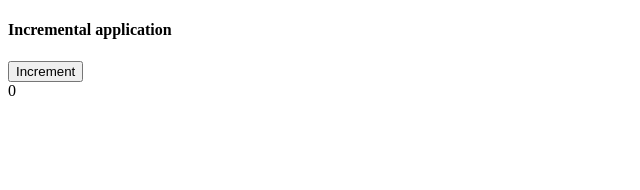
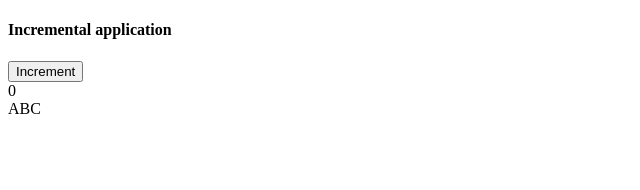
Before and after one commit to yura-moryliak/ymrlk-blog, an Angular app: page / in a window 1280 px wide. Shown: the top 190 px of the page, without its empty margins (0-640 px from the left). Built offline with nearby package versions, Linux system fonts and the light colour scheme.

Commit message:
Dummy commit before real development @2

```diff
--- a/src/app/app.component.html
+++ b/src/app/app.component.html
@@ -5,4 +5,6 @@
   <button (click)="count()">Increment</button>
   <div>{{ counter() }}</div>
 
+  <span>ABC</span>
+
 </div>
```
